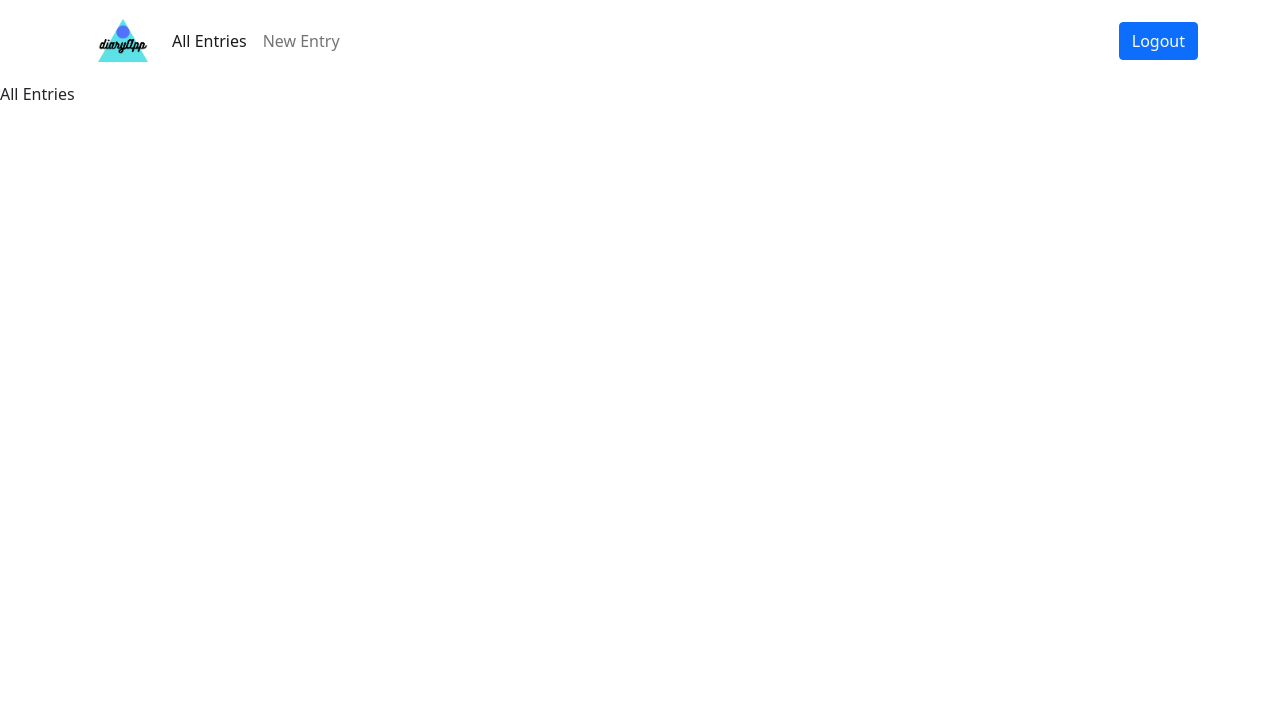
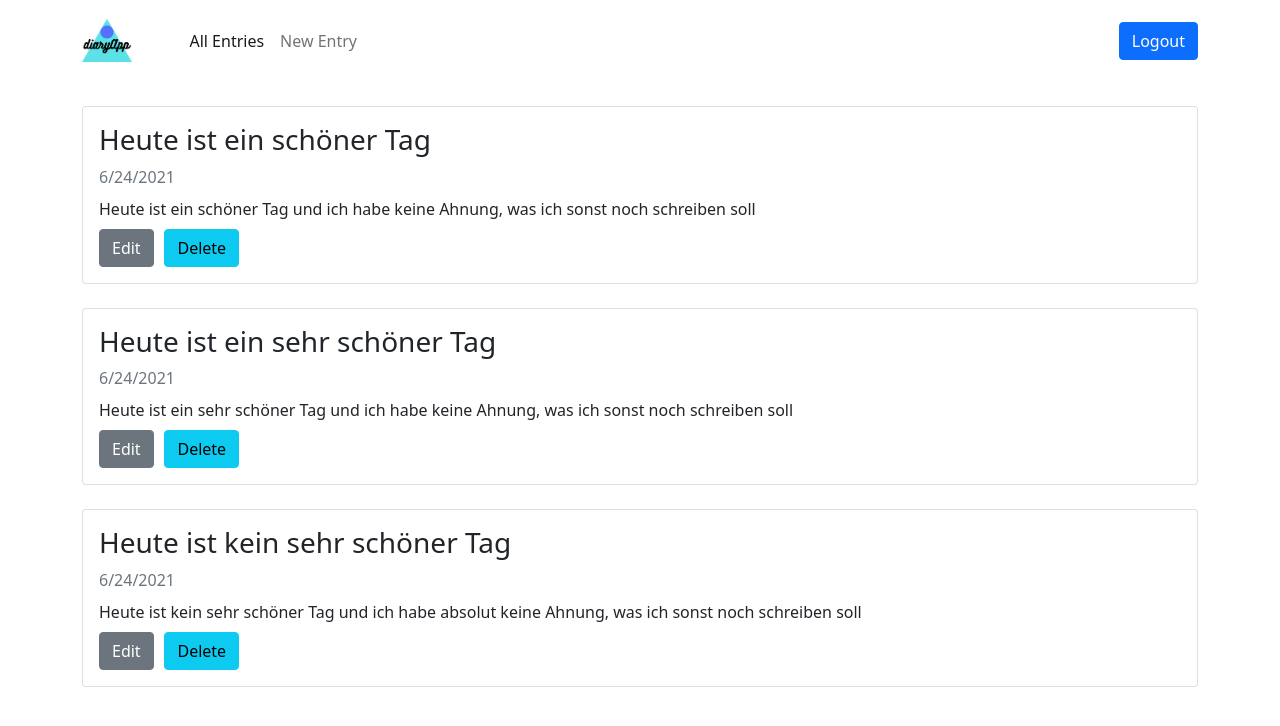
Before and after one commit to Diizzii/diaryapp-dev, a React (Create React App) app: page / in a window 1280 px wide. Shown: the top 726 px of the page. Built offline with nearby package versions, Linux system fonts and the light colour scheme.

Commit message:
25061043

```diff
--- /dev/null
+++ b/src/components/EditEntry.jsx
@@ -0,0 +1,18 @@
+import React from 'react'
+
+import EntryForm from './EntryForm'
+
+const EditEntry = () => {
+  return (
+    <>
+      <h1 className='mb-4 mt-5'>Edit your entry!</h1>
+      <EntryForm
+        titleLabel='What will be the new title?'
+        entryTextLabel='What will be the new text?'
+        submitButtonLabel='Update entry'
+      />
+    </>
+  )
+}
+
+export default EditEntry
--- /dev/null
+++ b/src/components/Entry.jsx
@@ -0,0 +1,28 @@
+import React from 'react'
+import { useHistory } from 'react-router-dom'
+
+const Entry = ({ date, title, entryText }) => {
+  const history = useHistory()
+
+  return (
+    <div className='card mt-4'>
+      <div className='card-body'>
+        <h3 className='card-title'>{title}</h3>
+        <div className='cards-subtitle text-muted mb-2'>
+          {date.toLocaleDateString()}
+        </div>
+        <div className='card-text mb-2'>{entryText}</div>
+        <button
+          className='btn btn-secondary'
+          style={{ marginRight: '1%' }}
+          onClick={() => history.push('/edit')}
+        >
+          Edit
+        </button>
+        <button className='btn btn-info'>Delete</button>
+      </div>
+    </div>
+  )
+}
+
+export default Entry
--- /dev/null
+++ b/src/components/EntryForm.jsx
@@ -0,0 +1,34 @@
+import React from 'react'
+
+const EntryForm = ({ titleLabel, entryTextLabel, submitButtonLabel }) => {
+  return (
+    <form>
+      <div className='form-group'>
+        <label htmlFor='title' className='mt-3 mb-2'>
+          {titleLabel}
+        </label>
+        <input type='text' name='title' className='form-control' required />
+        <label htmlFor='entryText' className='mt-3 mb-2'>
+          {entryTextLabel}
+        </label>
+        <textarea
+          type='text'
+          name='entryText'
+          className='form-control'
+          required
+          rows='7'
+        />
+      </div>
+      <button
+        type='submit'
+        className='btn btn-primary mt-3'
+        style={{ marginRight: '1%' }}
+      >
+        {submitButtonLabel}
+      </button>
+      <button className='btn btn-secondary mt-3'>Cancel</button>
+    </form>
+  )
+}
+
+export default EntryForm
--- a/src/components/Header.jsx
+++ b/src/components/Header.jsx
@@ -10,14 +10,19 @@ const Header = () => {
       style={{ backgroundColor: '#ffffff' }}
     >
       <Container>
-        <NavLink exact={true} to='/' className='nav-link'>
+        <NavLink
+          exact={true}
+          to='/'
+          className='nav-link'
+          style={{ marginLeft: '0', paddingLeft: '0' }}
+        >
           <img
             src={logo}
             alt='diaryLogo'
             style={{ width: '50px', height: '50px' }}
           />
         </NavLink>
-        <Nav className='me-auto'>
+        <Nav className='me-auto' style={{ marginLeft: '3%' }}>
           <NavLink exact={true} to='/' className='nav-link'>
             All Entries
           </NavLink>
--- /dev/null
+++ b/src/components/NewEntry.jsx
@@ -0,0 +1,18 @@
+import React from 'react'
+
+import EntryForm from './EntryForm'
+
+const NewEntry = () => {
+  return (
+    <>
+      <h1 className='mb-4 mt-5'>Create a new entry!</h1>
+      <EntryForm
+        titleLabel="How would you summarize today's entry?"
+        entryTextLabel='What would you like to add to your diary?'
+        submitButtonLabel='Add entry'
+      />
+    </>
+  )
+}
+
+export default NewEntry
--- a/src/data/dummyData.js
+++ b/src/data/dummyData.js
@@ -1,7 +1,7 @@
 const dummyData = [
   {
     id: 1,
-    date: Date.now(),
+    date: new Date(),
     title: 'Heute ist ein schöner Tag',
     entryText:
       'Heute ist ein schöner Tag und ich habe keine Ahnung, was ich sonst noch schreiben soll',
@@ -9,7 +9,7 @@ const dummyData = [
   },
   {
     id: 2,
-    date: Date.now(),
+    date: new Date(),
     title: 'Heute ist ein sehr schöner Tag',
     entryText:
       'Heute ist ein sehr schöner Tag und ich habe keine Ahnung, was ich sonst noch schreiben soll',
@@ -17,7 +17,7 @@ const dummyData = [
   },
   {
     id: 3,
-    date: Date.now(),
+    date: new Date(),
     title: 'Heute ist kein sehr schöner Tag',
     entryText:
       'Heute ist kein sehr schöner Tag und ich habe absolut keine Ahnung, was ich sonst noch schreiben soll',
--- a/src/pages/AllEntriesPage.jsx
+++ b/src/pages/AllEntriesPage.jsx
@@ -1,11 +1,19 @@
 import React from 'react'
+
 import Header from '../components/Header'
 
+import DUMMY_DATA from '../data/dummyData'
+import Entry from '../components/Entry'
+
 const AllEntriesPage = () => {
+  const allEntries = DUMMY_DATA.map((entry) => {
+    return <Entry key={entry.id} {...entry} />
+  })
+
   return (
     <div>
       <Header />
-      All Entries
+      <div className='container'>{allEntries}</div>
     </div>
   )
 }
--- a/src/pages/EditEntryPage.jsx
+++ b/src/pages/EditEntryPage.jsx
@@ -1,11 +1,15 @@
 import React from 'react'
+
 import Header from '../components/Header'
+import EditEntry from '../components/EditEntry'
 
 const EditEntryPage = () => {
   return (
     <div>
       <Header />
-      Edit Entry
+      <div className='container'>
+        <EditEntry />
+      </div>
     </div>
   )
 }
--- a/src/pages/NewEntryPage.jsx
+++ b/src/pages/NewEntryPage.jsx
@@ -1,11 +1,14 @@
 import React from 'react'
 import Header from '../components/Header'
+import InputEntry from '../components/NewEntry'
 
 const NewEntryPage = () => {
   return (
     <div>
       <Header />
-      New Entry
+      <div className='container'>
+        <InputEntry />
+      </div>
     </div>
   )
 }
```
